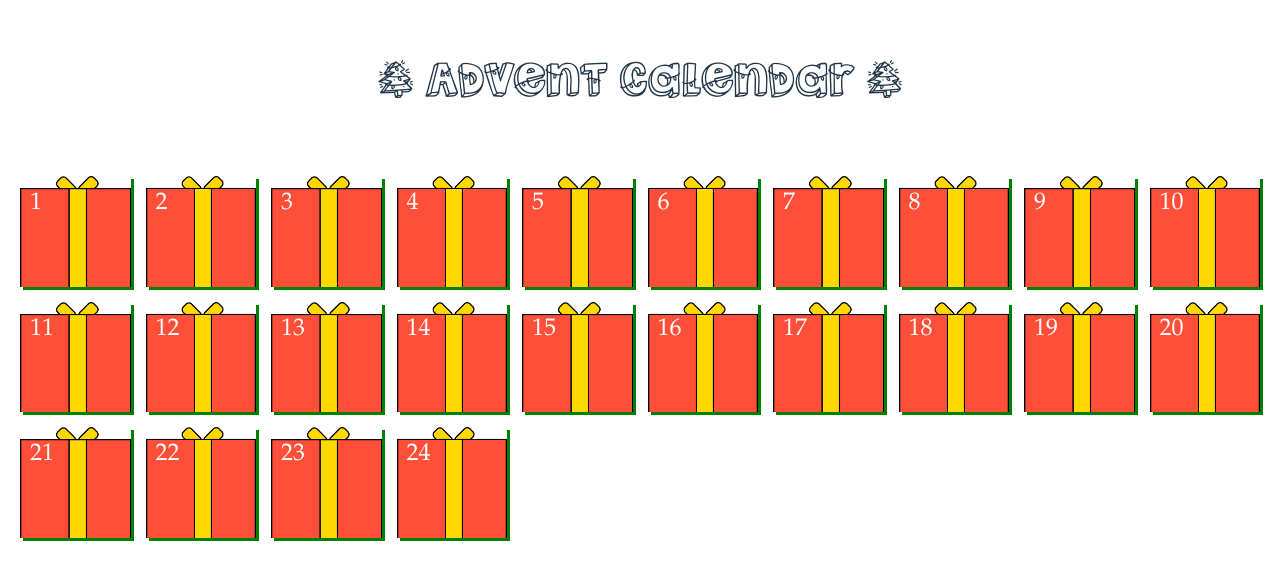
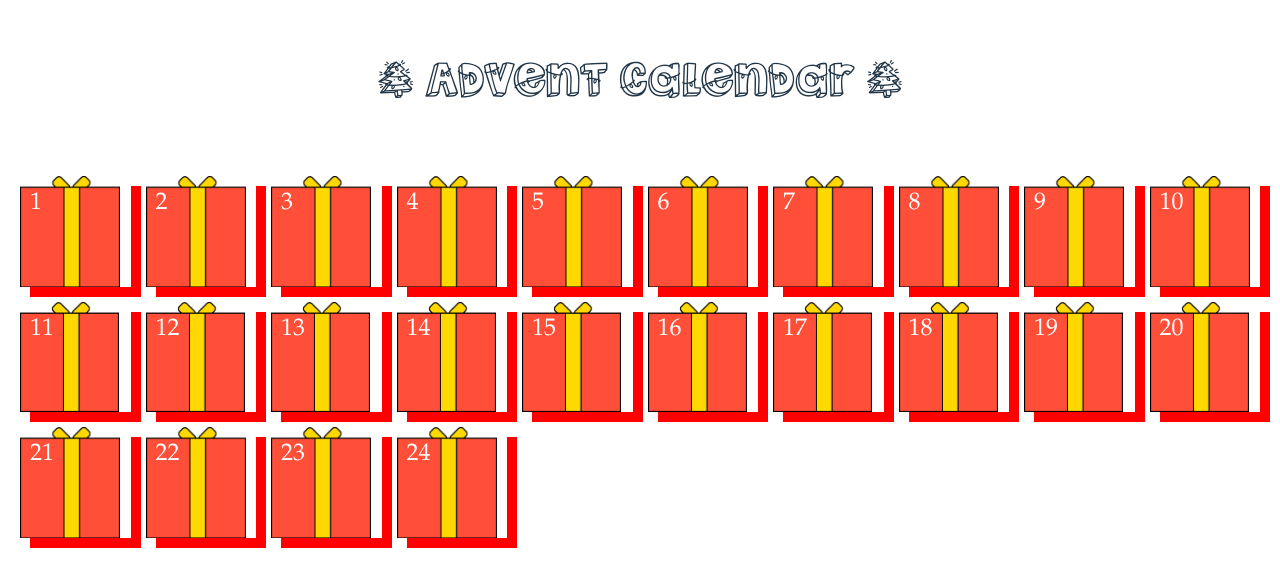
Before and after one commit to tremella/advent, a React (Vite) app in the folder advent-calendar-app/: page / in a window 1280 px wide. Shown: the top 586 px of the page. Built offline with nearby package versions, Linux system fonts and the light colour scheme.

Commit message:
picture backgrounds

```diff
--- a/advent-calendar-app/src/components/Calendar/Calendar.css
+++ b/advent-calendar-app/src/components/Calendar/Calendar.css
@@ -8,9 +8,10 @@
   .calendar-day {
     position: relative; /* Needed for absolute positioning inside the cell */
     background-image: url("/present.png");
-    background-size: cover;
+    background-size: contain;
+    background-repeat: no-repeat;
     color: #fff;
-    box-shadow: 3px 3px green;
+    box-shadow: 10px 10px red;
     cursor: pointer;
     transition: background-color 0.3s ease;
     /* overflow: hidden; Added to handle content overflow */
```
